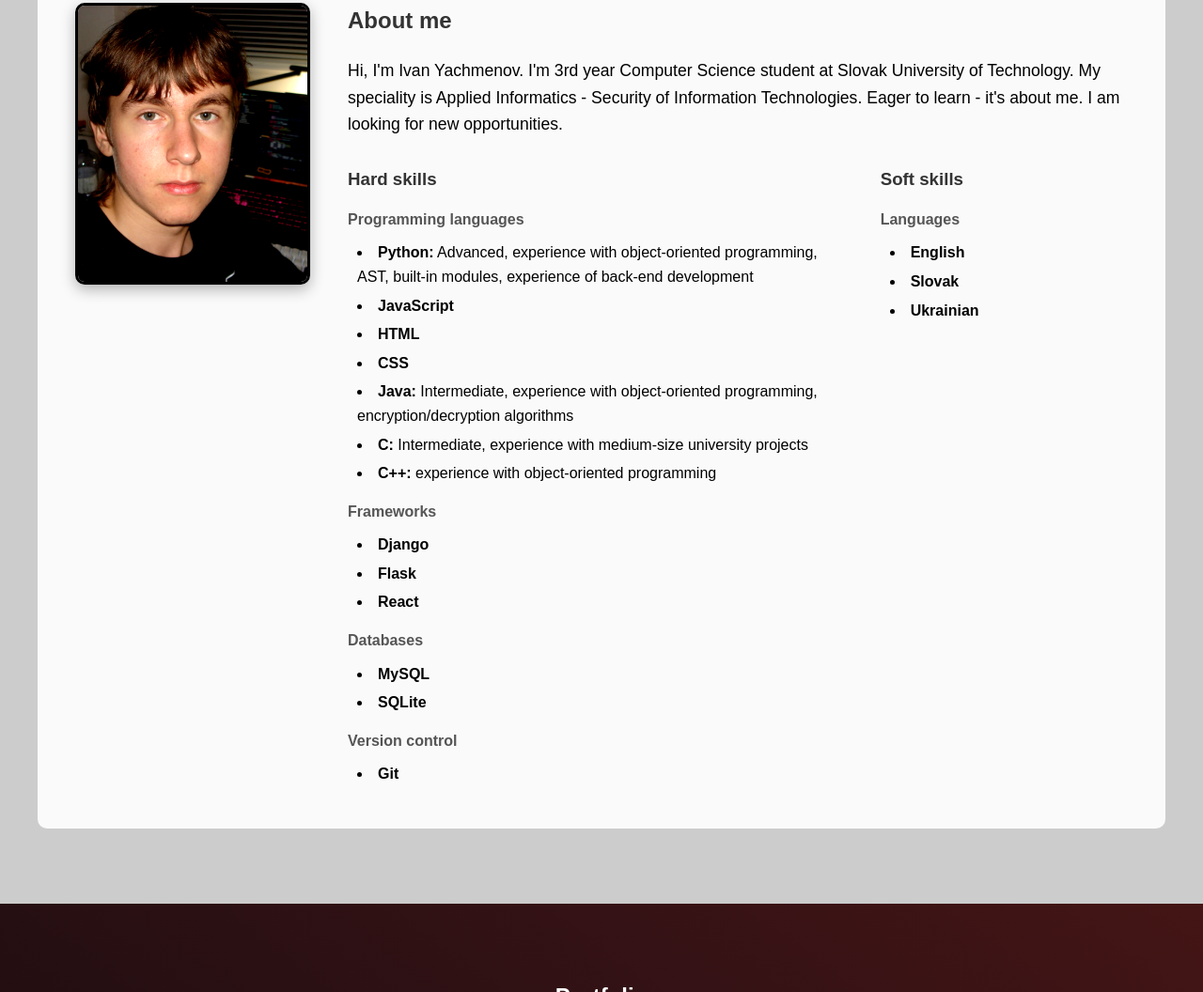
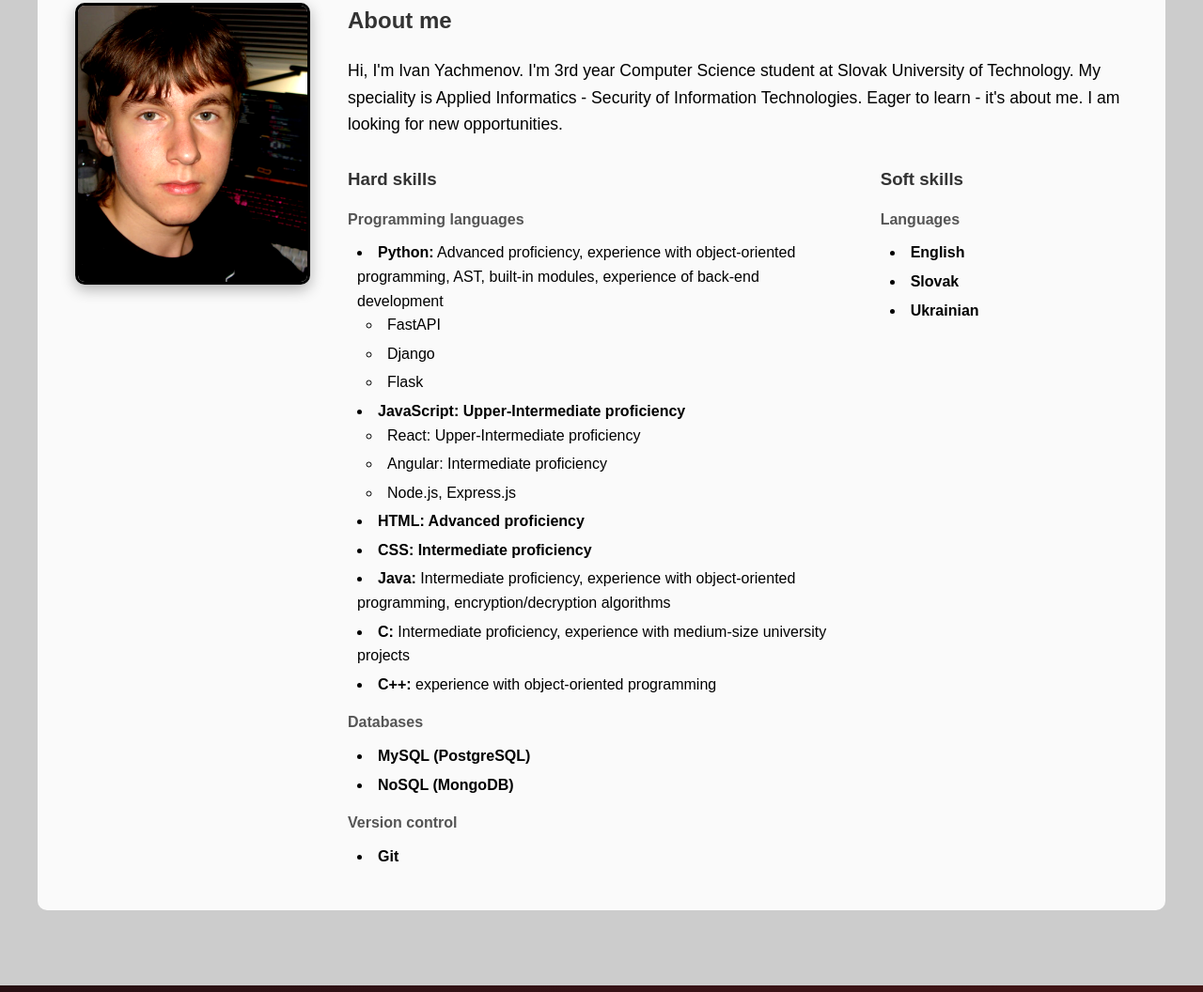
Before and after one commit to IvanYachmenov/portfolio, a plain HTML site: page index.html in a window 1280 px wide. Shown: the part 917-1973 px from the top of the page at 94% size. Drawn offline with Linux system fonts and the light colour scheme.

Commit message:
Update index.html

```diff
--- a/index.html
+++ b/index.html
@@ -42,29 +42,36 @@
                                 <h3>Hard skills</h3>
                                 <h4>Programming languages</h4>
                                 <ul>
-                                    <li><b>Python:</b> Advanced, experience with object-oriented programming, AST, built-in modules, experience of back-end development</li>
-                                    <li><b>JavaScript</b></li>
-                                    <li><b>HTML</b></li>
-                                    <li><b>CSS</b></li>
-                                    <li><b>Java:</b> Intermediate, experience with object-oriented programming, encryption/decryption algorithms</li>
-                                    <li><b>C:</b> Intermediate, experience with medium-size university projects</li>
+                                    <li><b>Python:</b> Advanced proficiency, experience with object-oriented programming, AST, built-in modules, experience of back-end development
+                                        <ul>
+                                            <li>FastAPI</li>
+                                            <li>Django</li>
+                                            <li>Flask</li>
+                                        </ul>
+                                    </li>
+                                    <li><b>JavaScript: Upper-Intermediate proficiency</b>
+                                        <ul>
+                                            <li>React: Upper-Intermediate proficiency</li>
+                                            <li>Angular: Intermediate proficiency</li>
+                                            <li>Node.js, Express.js</li>
+                                        </ul>
+                                    </li>
+                                    <li><b>HTML: Advanced proficiency</b></li>
+                                    <li><b>CSS: Intermediate proficiency</b></li>
+                                    <li><b>Java:</b> Intermediate proficiency, experience with object-oriented programming, encryption/decryption algorithms</li>
+                                    <li><b>C:</b> Intermediate proficiency, experience with medium-size university projects</li>
                                     <li><b>C++:</b> experience with object-oriented programming</li>
                                 </ul>
 
-                                <h4>Frameworks</h4>
-                                <ul>
-                                    <li><b>Django</b></li>
-                                    <li><b>Flask</b></li>
-                                    <li><b>React</b></li>
                                     <!--<li><b>Typescript</b></li>-->
                                     <!--<li><b>Vue.js</b></li>-->
-                                </ul>
+
 
                                 <h4>Databases</h4>
                                 <ul>
                                     <!--<li><b>PostgreSQL</b></li>-->
-                                    <li><b>MySQL</b></li>
-                                    <li><b>SQLite</b></li>
+                                    <li><b>MySQL (PostgreSQL)</b></li>
+                                    <li><b>NoSQL (MongoDB)</b></li>
                                 </ul>
 
                                 <h4>Version control</h4>
```
